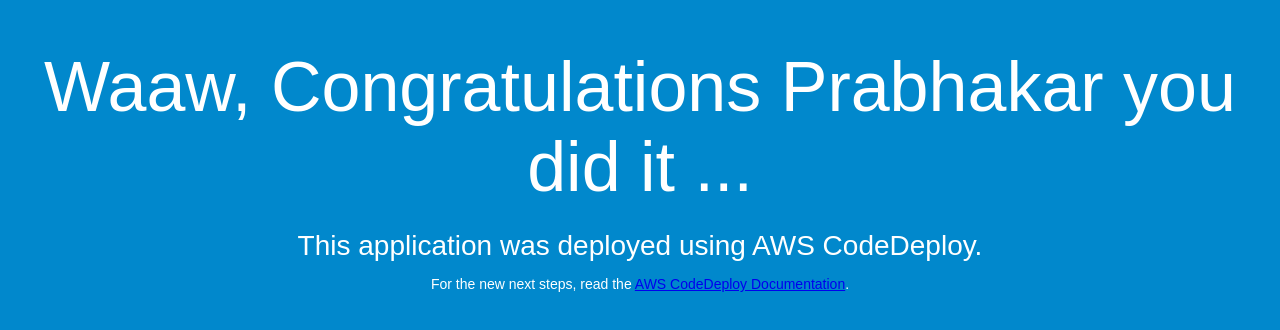
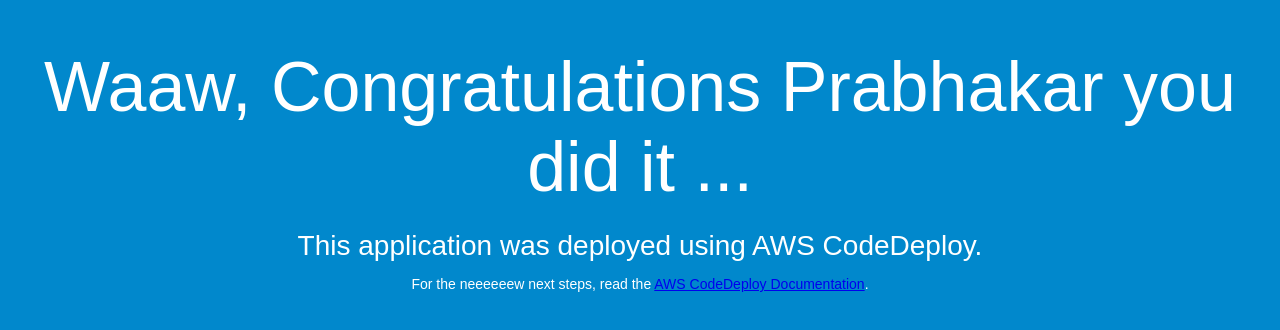
Before and after one commit to hokkolo/website-test, a plain HTML site: page index.html in a window 1280 px wide. Drawn offline with Linux system fonts and the light colour scheme.

Commit message:
for deployment

```diff
--- a/index.html
+++ b/index.html
@@ -28,7 +28,7 @@
   <div align="center">
     <h1>Waaw, Congratulations Prabhakar you did it ...</h1>
     <h2>This application was deployed using AWS CodeDeploy.</h2>
-    <p>For the new next steps, read the <a href="http://aws.amazon.com/documentation/codedeploy">AWS CodeDeploy Documentation</a>.</p>
+    <p>For the neeeeeew next steps, read the <a href="http://aws.amazon.com/documentation/codedeploy">AWS CodeDeploy Documentation</a>.</p>
   </div>
 </body>
 </html>
```
